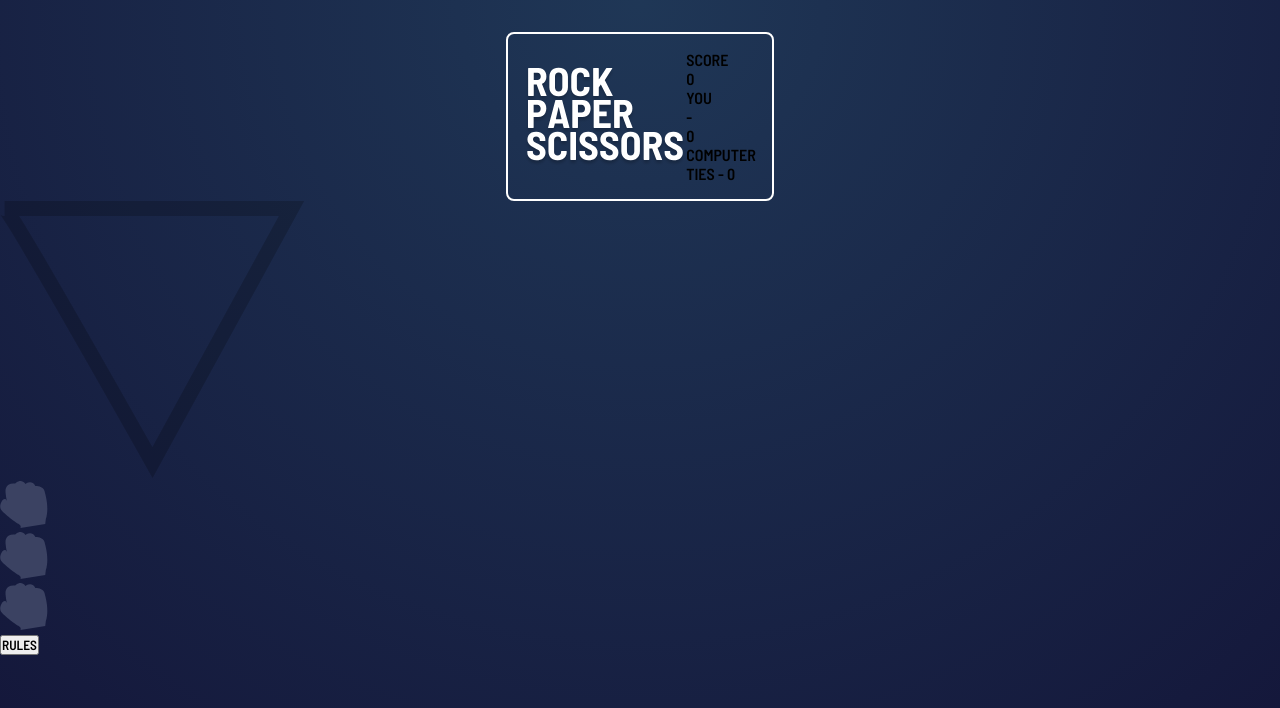
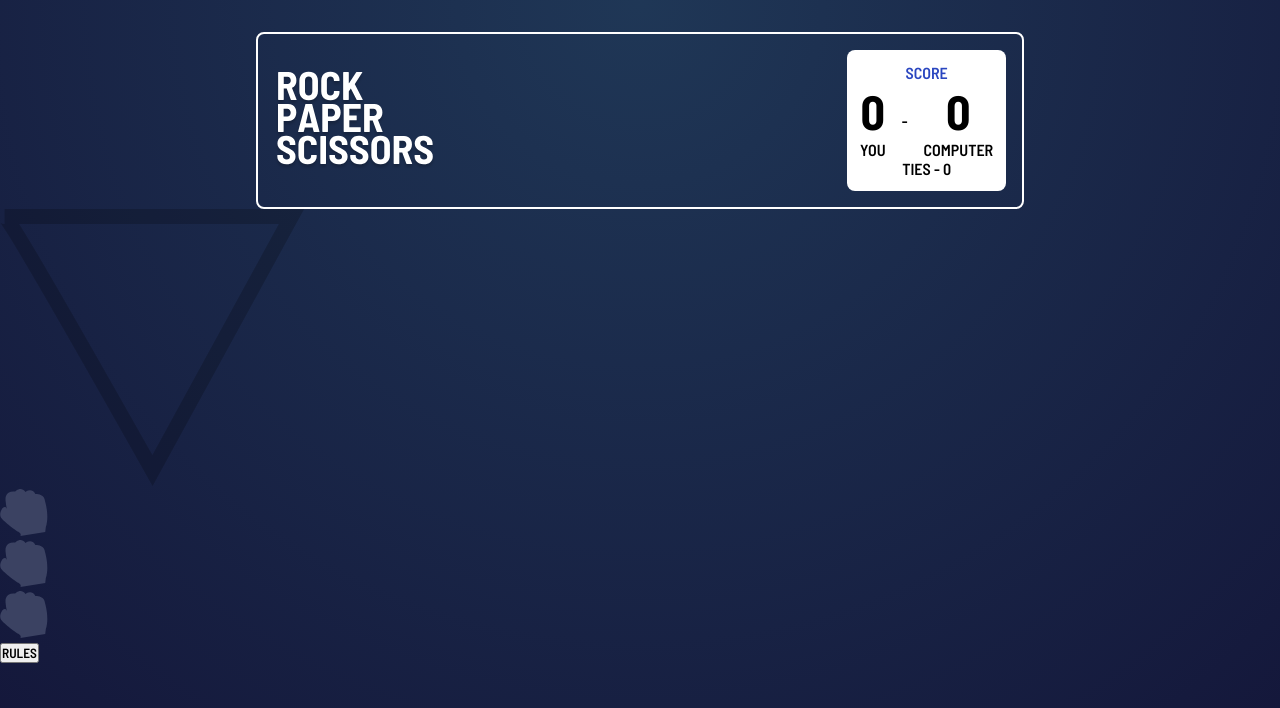
Before and after one commit to BlessTheBoy/rock-paper-scissors, a React (Create React App) app: page / in a window 1280 px wide. Shown: the top 708 px of the page. Built offline with nearby package versions, Linux system fonts and the light colour scheme.

Commit message:
styling scoreboard

```diff
--- a/src/ScoreBoard.js
+++ b/src/ScoreBoard.js
@@ -1,18 +1,19 @@
 import React from "react";
+import "./scss/ScoreBoard.scss";
 
 function ScoreBoard() {
   return (
     <div className="scoreBoard">
-      <p>SCORE</p>
+      <p className="scoreBoard__text">SCORE</p>
       <div className="scoreBoard__score">
         <div className="user">
           <p className="user__score">0</p>
-          <p>YOU</p>
+          <p className="user__name">YOU</p>
         </div>
         <p className="dash">-</p>
         <div className="computer">
           <p className="computer__score">0</p>
-          <p>COMPUTER</p>
+          <p className="computer__name">COMPUTER</p>
         </div>
       </div>
       <p className="ties">
--- /dev/null
+++ b/src/scss/ScoreBoard.scss
@@ -0,0 +1,33 @@
+@import "variable";
+
+.scoreBoard {
+  background-color: white;
+  border-radius: 8px;
+  padding: 0.8rem;
+  text-align: center;
+
+  &__text {
+    color: $ScoreText;
+  }
+  &__score {
+    display: flex;
+    align-items: center;
+
+    .user {
+      margin-right: 1rem;
+
+      &__score {
+        font-size: 3rem;
+        font-weight: 700;
+      }
+    }
+    .computer {
+      margin-left: 1rem;
+
+      &__score {
+        font-size: 3rem;
+        font-weight: 700;
+      }
+    }
+  }
+}
--- a/src/scss/TopBoard.scss
+++ b/src/scss/TopBoard.scss
@@ -8,6 +8,6 @@
   margin: 2rem auto 0;
   display: flex;
   align-items: center;
-  justify-content: center;
-  width: fit-content;
+  justify-content: space-between;
+  width: 60%;
 }
```
Also changed, not shown: 1 other file (tests, documents, lock files or other folders).
